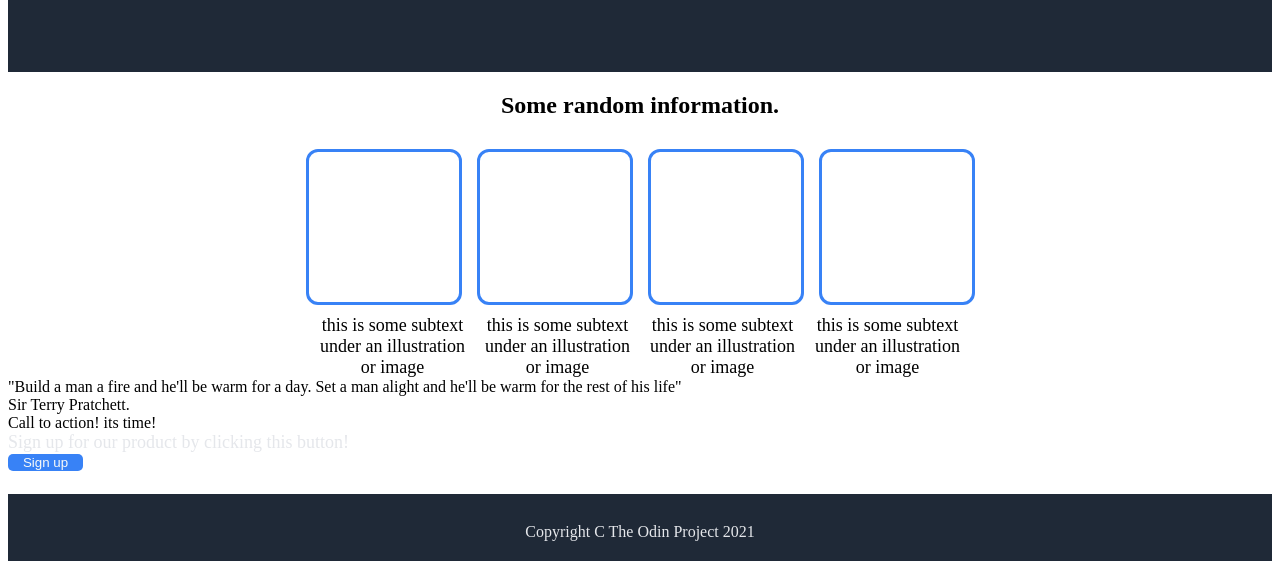
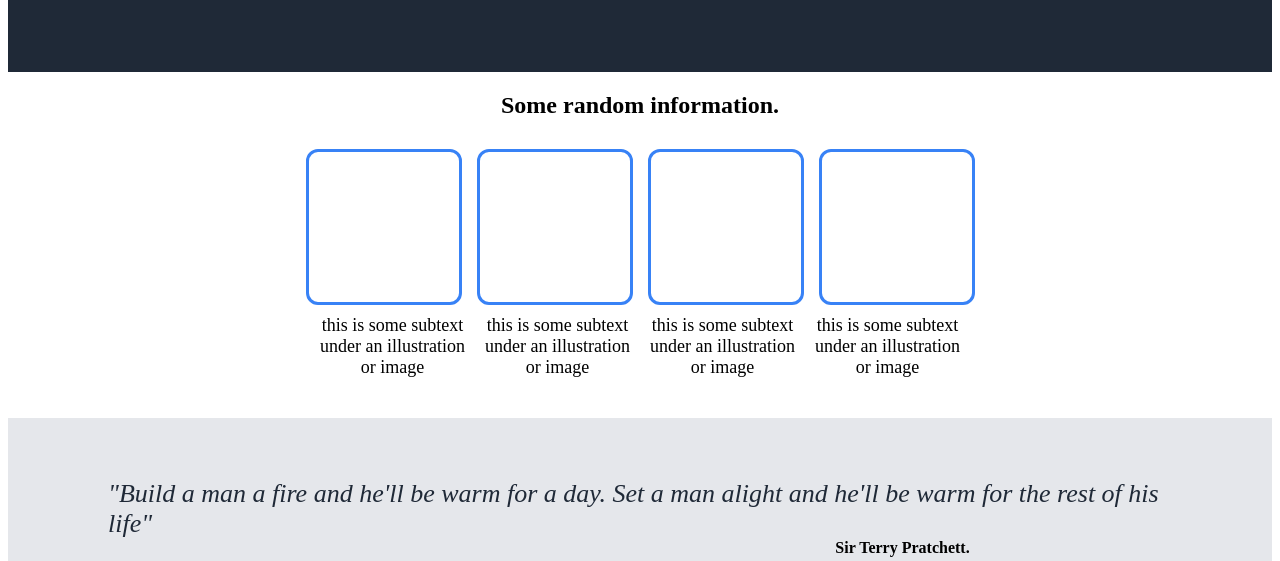
Before and after one commit to sungazing8/Odin-landing-page, a plain HTML site: page index.html in a window 1280 px wide. Shown: the part 239-800 px from the top of the page. Drawn offline with Linux system fonts and the light colour scheme.

Commit message:
Complete landing page css

```diff
--- a/style.css
+++ b/style.css
@@ -123,6 +123,7 @@ button{
     gap: 15px;
     justify-content: space-around;
     align-items: center;
+    padding-bottom: 40px;
 }
 
 .info{
@@ -130,3 +131,56 @@ button{
     width: 150px;
     font-size: 18px;
 }
+
+.container-3{
+    display: flex;
+    flex-direction: column;
+    background-color: #e5e7eb;
+    height: 200px;
+    justify-content: center;
+    align-items: center;
+
+}
+
+.quote{
+    font-size: 26px;
+    font-style: italic;
+    color: #1F2937;
+    padding-left: 100px;
+    padding-right: 100px;
+}
+
+.signed{
+    display: flex;
+    padding-left: 525px;
+    text-align: flex-end;
+    font-weight: 700;
+}
+
+.container-4{
+    display: flex;
+    flex-direction: column;
+    justify-content: center;
+    align-items: center;
+    height: 150px;
+}
+
+.blue-box{
+    display: flex;
+    justify-content: space-around;
+    background-color: #3882f6;
+    height: 75px;
+    width: 675px;
+    align-items: center;
+    border-radius: 6px;
+}
+.button-2{
+    border-width: 1px;
+    border: solid #f9faf8;
+}
+
+.call{
+    color: #f9faf8;
+    font-size: 26px;
+    font-weight: 900px;
+}
```
